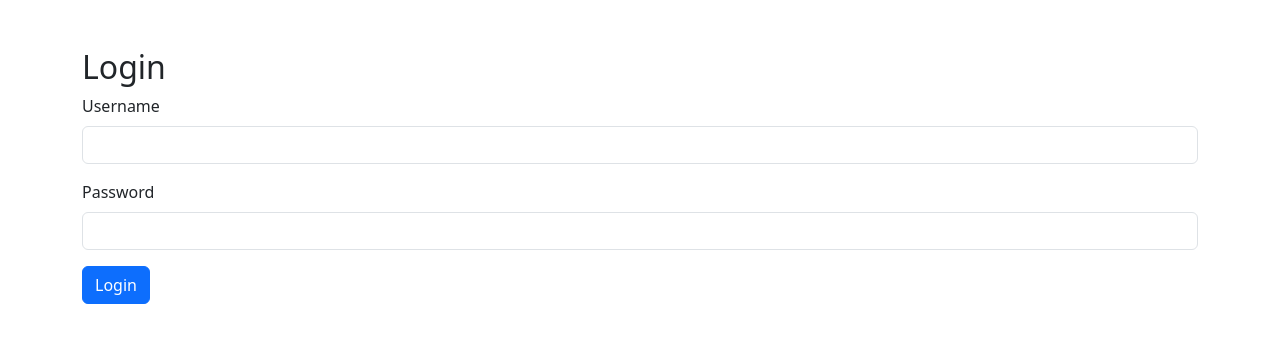
After one commit to jesundma/Depreciation-Simulation, a Flask app: page /login in a window 1280 px wide. The commit adds this page. Shown: the top 343 px of the page. Run offline with Flask 3, Linux system fonts and the light colour scheme.

Commit message:
Login page created, not user management yet.

```diff
--- a/gui_web/app.py
+++ b/gui_web/app.py
@@ -2,14 +2,20 @@ import sys
 import os
 sys.path.insert(0, os.path.abspath(os.path.join(os.path.dirname(__file__), '..')))
 
-from flask import Flask, render_template, request, redirect, url_for, flash, jsonify
+from flask import Flask, render_template, request, redirect, url_for, flash, jsonify, session
 import os
 from services.import_service import ImportService
+from gui_web.auth import register_login_routes, login_required
 
 app = Flask(__name__)
 app.secret_key = 'your_secret_key'  # Needed for flashing messages
 
+# Register login/logout routes
+register_login_routes(app)
+
 @app.route('/')
+# Add login_required to home page
+@login_required
 def home():
     return render_template('index.html')
 
--- /dev/null
+++ b/gui_web/auth.py
@@ -0,0 +1,35 @@
+from flask import session, redirect, url_for, request, render_template, jsonify
+from functools import wraps
+
+# Dummy user for demonstration
+# TEMPORARY LOGIN CREDENTIALS - DELETE WHEN ACTUAL FUNCTIONALITY IS IMPLEMENTED
+USERS = {
+    'admin': 'password123',
+    'user': 'testpass',
+    'John Doe': '1234'  # TEMP: REMOVE THIS USER LATER
+}
+
+def login_required(f):
+    @wraps(f)
+    def decorated_function(*args, **kwargs):
+        if 'user' not in session:
+            return redirect(url_for('login'))
+        return f(*args, **kwargs)
+    return decorated_function
+
+def register_login_routes(app):
+    @app.route('/login', methods=['GET', 'POST'])
+    def login():
+        if request.method == 'GET':
+            return render_template('login.html')
+        username = request.form.get('username')
+        password = request.form.get('password')
+        if username in USERS and USERS[username] == password:
+            session['user'] = username
+            return jsonify({'success': True})
+        return jsonify({'success': False, 'message': 'Invalid username or password.'})
+
+    @app.route('/logout')
+    def logout():
+        session.pop('user', None)
+        return redirect(url_for('login'))
--- a/gui_web/templates/index.html
+++ b/gui_web/templates/index.html
@@ -11,6 +11,7 @@
         <p class="lead">Choose an action below:</p>
         <a href="/import" class="btn btn-primary mb-2">Go to Data Import Page</a>
         <a href="/projects" class="btn btn-outline-primary mb-2 ms-2">Go to Projects Page</a>
+        <a href="/logout" class="btn btn-danger mb-2 ms-2">Logout</a>
     </div>
     <div class="container mt-5">
         <h1>Welcome</h1>
--- /dev/null
+++ b/gui_web/templates/login.html
@@ -0,0 +1,48 @@
+<!DOCTYPE html>
+<html lang="en">
+<head>
+    <meta charset="UTF-8">
+    <title>Login</title>
+    <link rel="stylesheet" href="https://cdn.jsdelivr.net/npm/bootstrap@5.3.0/dist/css/bootstrap.min.css">
+</head>
+<body>
+    <div class="container mt-5">
+        <h2>Login</h2>
+        <form id="login-form">
+            <div class="mb-3">
+                <label for="username" class="form-label">Username</label>
+                <input type="text" class="form-control" id="username" name="username" required>
+            </div>
+            <div class="mb-3">
+                <label for="password" class="form-label">Password</label>
+                <input type="password" class="form-control" id="password" name="password" required>
+            </div>
+            <button type="submit" class="btn btn-primary">Login</button>
+            <div id="login-error" class="mt-3 text-danger" style="display:none;"></div>
+        </form>
+    </div>
+    <script>
+    document.getElementById('login-form').addEventListener('submit', function(e) {
+        e.preventDefault();
+        const formData = new FormData(this);
+        fetch('/login', {
+            method: 'POST',
+            body: formData
+        })
+        .then(response => response.json())
+        .then(data => {
+            if (data.success) {
+                window.location.href = '/';
+            } else {
+                document.getElementById('login-error').textContent = data.message || 'Login failed.';
+                document.getElementById('login-error').style.display = 'block';
+            }
+        })
+        .catch(() => {
+            document.getElementById('login-error').textContent = 'An error occurred.';
+            document.getElementById('login-error').style.display = 'block';
+        });
+    });
+    </script>
+</body>
+</html>
```
